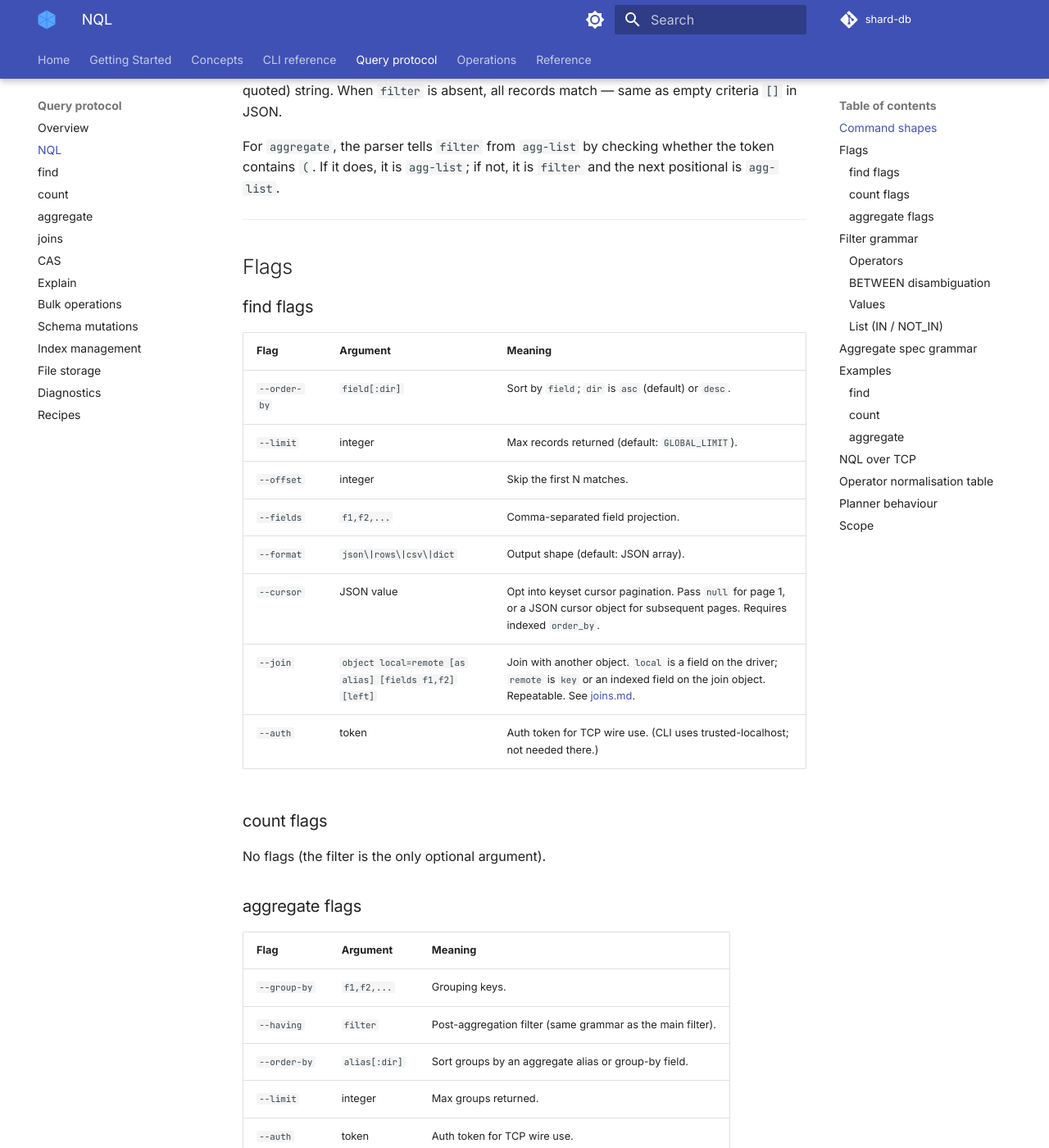
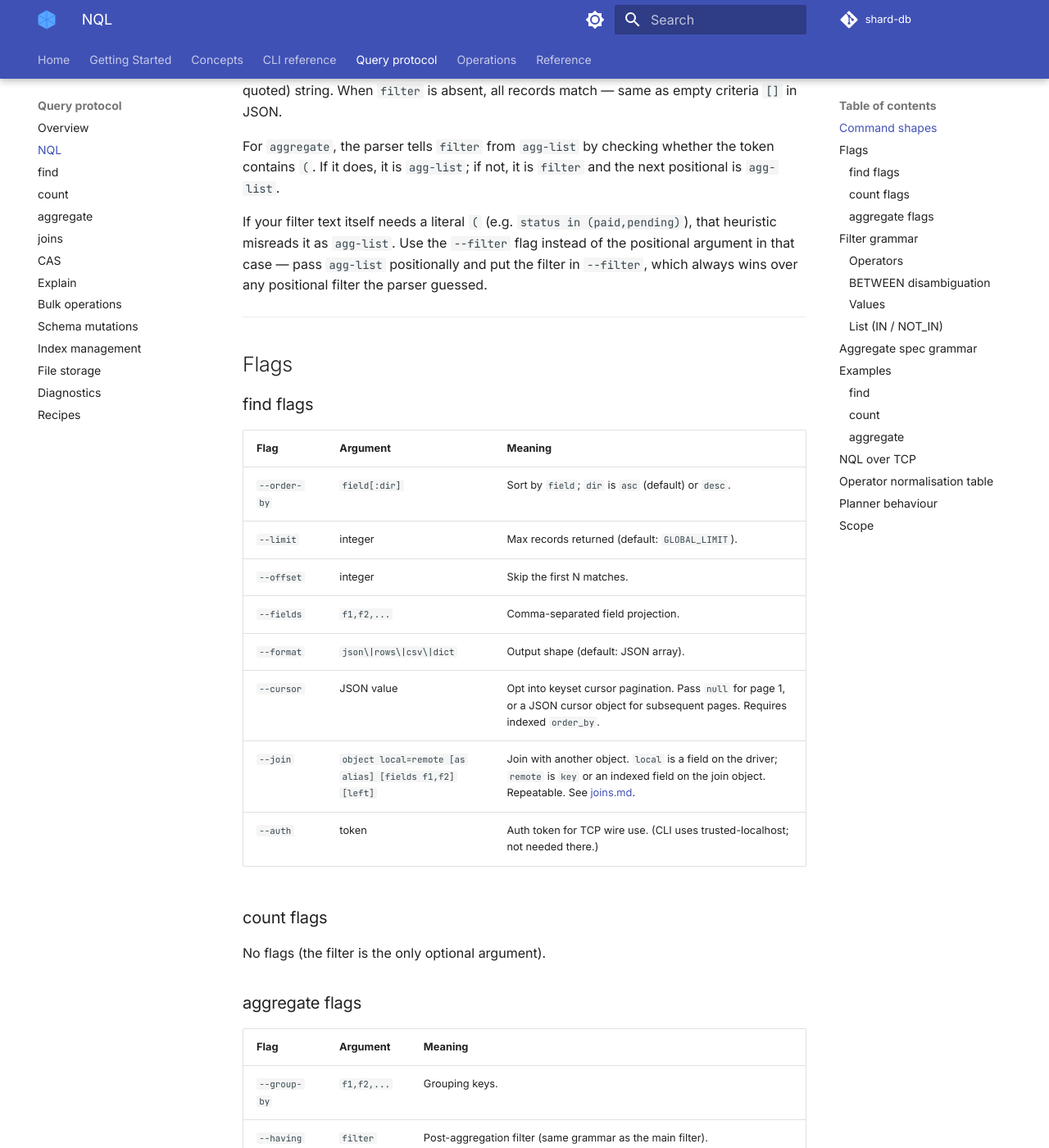
Before and after one commit to sayyiditow/shard-db, an MkDocs documentation site: the page built from docs/query-protocol/nql.md, in a window 1280 px wide and 1400 px high, scrolled down 642 px. Shown: the whole window at 82% size. Built offline with MkDocs 1.6.1 and Material for MkDocs 9.7.7, drawn with Linux system fonts in a browser that asks for light colours; comment, search, counter and statistics services are not loaded; some of the changed text lies outside the part shown.

Commit message:
Update nql.md, fix agg spec to add --filter

````diff
--- a/docs/query-protocol/nql.md
+++ b/docs/query-protocol/nql.md
@@ -30,6 +30,11 @@
 For `aggregate`, the parser tells `filter` from `agg-list` by checking whether the token contains
 `(`. If it does, it is `agg-list`; if not, it is `filter` and the next positional is `agg-list`.
 
+If your filter text itself needs a literal `(` (e.g. `status in (paid,pending)`), that heuristic
+misreads it as `agg-list`. Use the `--filter` flag instead of the positional argument in that case
+— pass `agg-list` positionally and put the filter in `--filter`, which always wins over any
+positional filter the parser guessed.
+
 ---
 
 ## Flags
@@ -57,6 +62,7 @@
 |---|---|---|
 | `--group-by` | `f1,f2,...` | Grouping keys. |
 | `--having` | `filter` | Post-aggregation filter (same grammar as the main filter). |
+| `--filter` | `filter` | Explicit pre-aggregation filter (same grammar as the main filter). Overrides the positional `filter`, if both are given — useful when the filter text itself contains `(` and would otherwise be mis-parsed as `agg-list` (see [Command shapes](#command-shapes)). |
 | `--order-by` | `alias[:dir]` | Sort groups by an aggregate alias or group-by field. |
 | `--limit` | integer | Max groups returned. |
 | `--auth` | token | Auth token for TCP wire use. |
@@ -222,6 +228,11 @@
   sum(amount),avg(amount),min(amount),max(amount) \
   --group-by status,currency \
   --order-by sum_amount:desc
+
+# --filter instead of positional filter (needed when the filter text
+# contains a literal "(", which would otherwise be misread as agg-list)
+./shard-db aggregate default orders sum(amount) \
+  --filter 'status in (paid,pending)'
 ```
 
 ---
````
